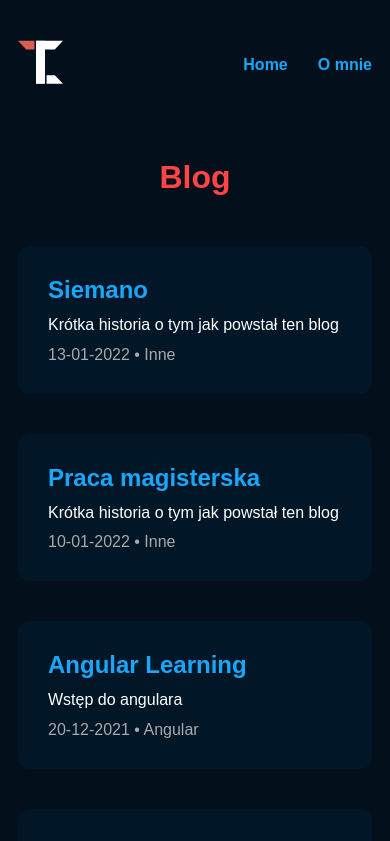
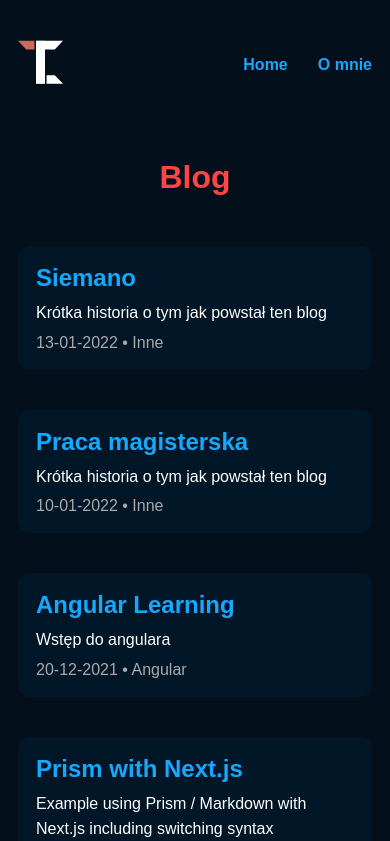
Before and after one commit to tobiaszciesielski/tciesielski.pl, a Next.js app: page / in a window 390 px wide. Shown: the top 841 px of the page. Built offline with nearby package versions, Linux system fonts and the light colour scheme.

Commit message:
Imporved spacing on mobile and fixed background

```diff
--- a/components/PostList/postList.module.scss
+++ b/components/PostList/postList.module.scss
@@ -1,4 +1,5 @@
 @import 'variables';
+@import 'breakpoints';
 
 .postList {
   list-style: none;
@@ -24,4 +25,10 @@
   & p {
     line-height: 1.6;
   }
+
+  @include breakpoint-mobile {
+    &__post {
+      padding: $size-5;
+    }
+  }
 }
--- a/pages/about.module.scss
+++ b/pages/about.module.scss
@@ -1,4 +1,5 @@
 @import 'variables';
+@import 'breakpoints';
 
 .about {
   p {
@@ -16,10 +17,10 @@
 
   &__image {
     text-align: center;
-    background-color: $dark-blue-1;
 
     img {
       border-radius: 5px;
+      background-color: $dark-blue-1;
     }
   }
 
@@ -30,7 +31,7 @@
     row-gap: $size-5;
   }
 
-  @media (max-width: 767px) {
+  @include breakpoint-mobile {
     &__me,
     &__questions {
       grid-template-columns: 1fr;
--- /dev/null
+++ b/styles/_breakpoints.scss
@@ -0,0 +1,5 @@
+@mixin breakpoint-mobile {
+  @media screen and (max-width: 767px) {
+    @content;
+  }
+}
```
